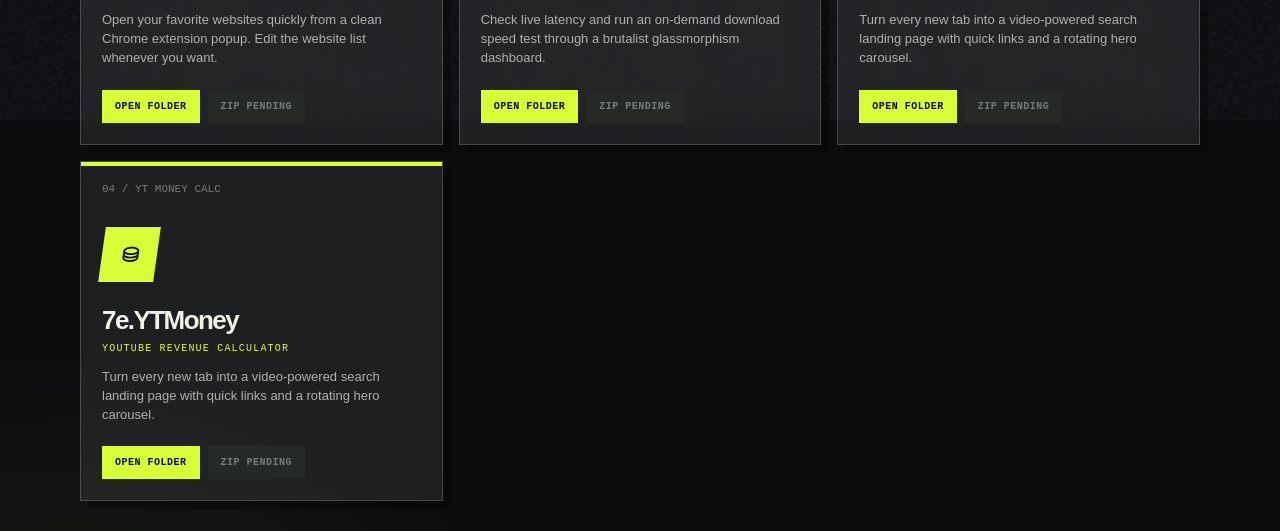
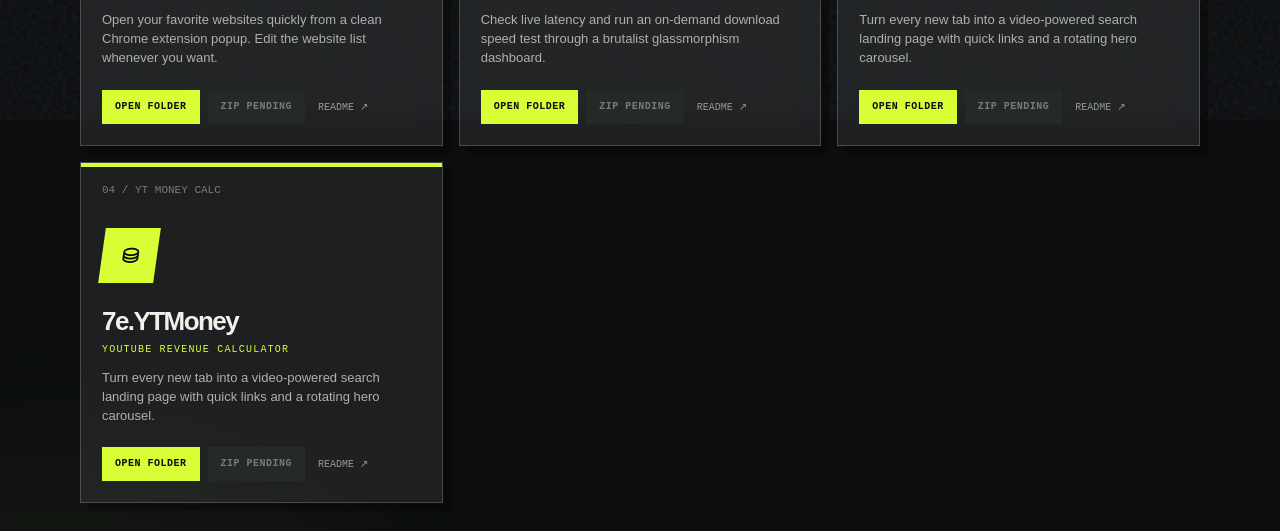
Before and after one commit to 7edhee/7e.Extensions, a browser extension: page index.html in a window 1280 px wide. Shown: the part 680-1211 px from the top of the page. Drawn offline with Linux system fonts and the light colour scheme; no server answers.

Commit message:
Restore extension README links

```diff
--- a/index.html
+++ b/index.html
@@ -38,10 +38,10 @@
     <header class="topbar"><div class="brand"><strong>7e</strong> EXTENSION BOARD</div><div class="edition">PERSONAL TOOLS / 2026</div></header>
     <section class="hero"><p class="eyebrow">YOUR BROWSER. YOUR RULES.</p><h1>Small tools.<br><em>Big utility.</em></h1><p class="intro">A personal collection of Chrome extensions built for faster access, clearer network checks, and a more cinematic new-tab experience.</p></section>
     <section class="extension-grid" aria-label="My Chrome extensions">
-      <article class="card launcher"><span class="number">01 / LAUNCHER</span><div class="icon">7e</div><h2>7e.Ext</h2><p class="tag">WEBSITE SHORTCUTS</p><p class="description">Open your favorite websites quickly from a clean Chrome extension popup. Edit the website list whenever you want.</p><div class="card-footer"><a class="button" href="https://github.com/7edhee/7e.Extensions/tree/main/extensions/7e.Ext">OPEN FOLDER</a><a class="button download-package is-disabled" data-package-folder="7e.Ext" href="#" aria-disabled="true">ZIP PENDING</a></div></article>
-      <article class="card ping"><span class="number">02 / MONITOR</span><div class="icon">↯</div><h2>7e.Ping</h2><p class="tag">LIVE NETWORK CHECK</p><p class="description">Check live latency and run an on-demand download speed test through a brutalist glassmorphism dashboard.</p><div class="card-footer"><a class="button" href="https://github.com/7edhee/7e.Extensions/tree/main/extensions/7e.Ping">OPEN FOLDER</a><a class="button download-package is-disabled" data-package-folder="7e.Ping" href="#" aria-disabled="true">ZIP PENDING</a></div></article>
-      <article class="card video"><span class="number">03 / BRUTALIST PAGE</span><div class="icon">▶</div><h2>7e.VideoTab</h2><p class="tag">CINEMATIC LANDING PAGE</p><p class="description">Turn every new tab into a video-powered search landing page with quick links and a rotating hero carousel.</p><div class="card-footer"><a class="button" href="https://github.com/7edhee/7e.Extensions/tree/main/extensions/7e.VideoTab">OPEN FOLDER</a><a class="button download-package is-disabled" data-package-folder="7e.VideoTab" href="#" aria-disabled="true">ZIP PENDING</a></div></article>
-      <article class="card money"><span class="number">04 / YT MONEY CALC</span><div class="icon">⛁</div><h2>7e.YTMoney</h2><p class="tag">YOUTUBE REVENUE CALCULATOR</p><p class="description">Turn every new tab into a video-powered search landing page with quick links and a rotating hero carousel.</p><div class="card-footer"><a class="button" href="https://github.com/7edhee/7e.Extensions/tree/main/extensions/7e.YTMoney">OPEN FOLDER</a><a class="button download-package is-disabled" data-package-folder="7e.YTMoney" href="#" aria-disabled="true">ZIP PENDING</a></div></article>
+      <article class="card launcher"><span class="number">01 / LAUNCHER</span><div class="icon">7e</div><h2>7e.Ext</h2><p class="tag">WEBSITE SHORTCUTS</p><p class="description">Open your favorite websites quickly from a clean Chrome extension popup. Edit the website list whenever you want.</p><div class="card-footer"><a class="button" href="https://github.com/7edhee/7e.Extensions/tree/main/extensions/7e.Ext">OPEN FOLDER</a><a class="button download-package is-disabled" data-package-folder="7e.Ext" href="#" aria-disabled="true">ZIP PENDING</a><a class="folder" href="https://github.com/7edhee/7e.Extensions/tree/main/extensions/7e.Ext" target="_blank" rel="noopener">README ↗</a></div></article>
+      <article class="card ping"><span class="number">02 / MONITOR</span><div class="icon">↯</div><h2>7e.Ping</h2><p class="tag">LIVE NETWORK CHECK</p><p class="description">Check live latency and run an on-demand download speed test through a brutalist glassmorphism dashboard.</p><div class="card-footer"><a class="button" href="https://github.com/7edhee/7e.Extensions/tree/main/extensions/7e.Ping">OPEN FOLDER</a><a class="button download-package is-disabled" data-package-folder="7e.Ping" href="#" aria-disabled="true">ZIP PENDING</a><a class="folder" href="https://github.com/7edhee/7e.Extensions/blob/main/extensions/7e.Ping/README.md" target="_blank" rel="noopener">README ↗</a></div></article>
+      <article class="card video"><span class="number">03 / BRUTALIST PAGE</span><div class="icon">▶</div><h2>7e.VideoTab</h2><p class="tag">CINEMATIC LANDING PAGE</p><p class="description">Turn every new tab into a video-powered search landing page with quick links and a rotating hero carousel.</p><div class="card-footer"><a class="button" href="https://github.com/7edhee/7e.Extensions/tree/main/extensions/7e.VideoTab">OPEN FOLDER</a><a class="button download-package is-disabled" data-package-folder="7e.VideoTab" href="#" aria-disabled="true">ZIP PENDING</a><a class="folder" href="https://github.com/7edhee/7e.Extensions/blob/main/extensions/7e.VideoTab/README.md" target="_blank" rel="noopener">README ↗</a></div></article>
+      <article class="card money"><span class="number">04 / YT MONEY CALC</span><div class="icon">⛁</div><h2>7e.YTMoney</h2><p class="tag">YOUTUBE REVENUE CALCULATOR</p><p class="description">Turn every new tab into a video-powered search landing page with quick links and a rotating hero carousel.</p><div class="card-footer"><a class="button" href="https://github.com/7edhee/7e.Extensions/tree/main/extensions/7e.YTMoney">OPEN FOLDER</a><a class="button download-package is-disabled" data-package-folder="7e.YTMoney" href="#" aria-disabled="true">ZIP PENDING</a><a class="folder" href="https://github.com/7edhee/7e.Extensions/tree/main/extensions/7e.YTMoney" target="_blank" rel="noopener">README ↗</a></div></article>
     </section>
 
     <section class="star-cta" aria-labelledby="star-title">
```
